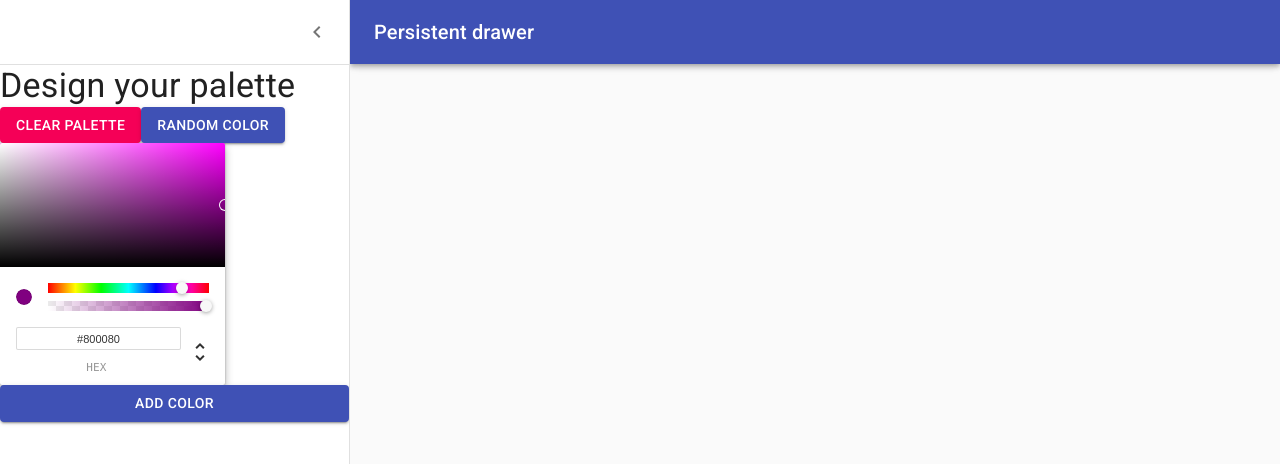
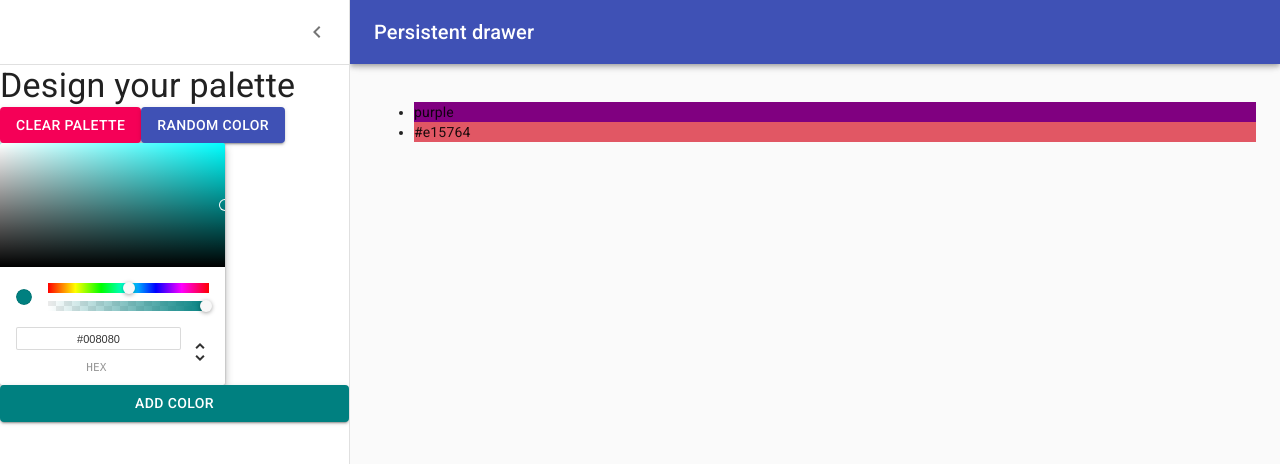
Before and after one commit to dvlprdave/Color-Burst, a React (Create React App) app: page /palette/new in a window 1280 px wide. Both pictures are taken after a click on the button "open drawer". Shown: the top 464 px of the page. Built offline with nearby package versions, Linux system fonts and the light colour scheme.

Commit message:
Connected color picker to button

```diff
--- a/src/components/NewPaletteForm.js
+++ b/src/components/NewPaletteForm.js
@@ -1,4 +1,4 @@
-import React from 'react';
+import React, { useState } from 'react';
 import clsx from 'clsx';
 import { makeStyles } from '@material-ui/core/styles';
 import Drawer from '@material-ui/core/Drawer';
@@ -75,7 +75,9 @@
 
 const NewPaletteForm = () => {
   const classes = useStyles();
-  const [open, setOpen] = React.useState(false);
+  const [open, setOpen] = useState(false);
+  const [currentColor, setColor] = useState("teal");
+  const [colors, setColors] = useState(['purple', '#e15764'])
 
   function handleDrawerOpen() {
     setOpen(true);
@@ -83,6 +85,14 @@
 
   function handleDrawerClose() {
     setOpen(false);
+  }
+
+  function updateCurrentColor(newColor) {
+    setColor(newColor.hex);
+  }
+
+  function addNewColor() {
+    setColors([...colors, currentColor])
   }
 
   return (
@@ -135,8 +145,19 @@
             color='primary'
           >Random Color</Button>
         </div>
-        <ChromePicker color='purple' />
-        <Button variant='contained' color='primary'>Add Color</Button>
+        <ChromePicker
+          // color='purple'
+          color={currentColor}
+          onChangeComplete={updateCurrentColor}
+        />
+        <Button
+          variant='contained'
+          color='primary'
+          style={{ backgroundColor: currentColor }}
+          onClick={addNewColor}
+        >
+          Add Color
+        </Button>
       </Drawer>
       <main
         className={clsx(classes.content, {
@@ -144,8 +165,13 @@
         })}
       >
         <div className={classes.drawerHeader} />
+        <ul>
+          {colors.map(color => (
+            <li style={{ backgroundColor: color }}>{color}</li>
+          ))}
+        </ul>
       </main>
-    </div>
+    </div >
   );
 }
 
```
